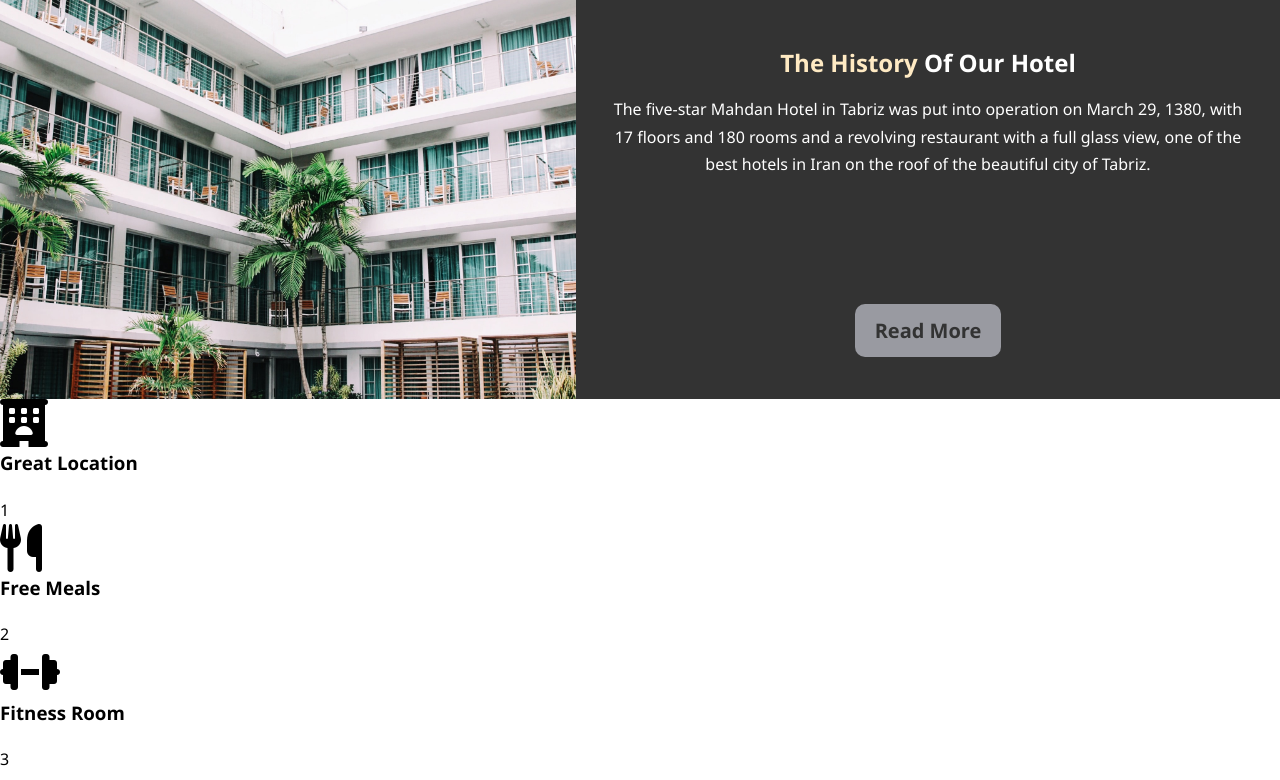
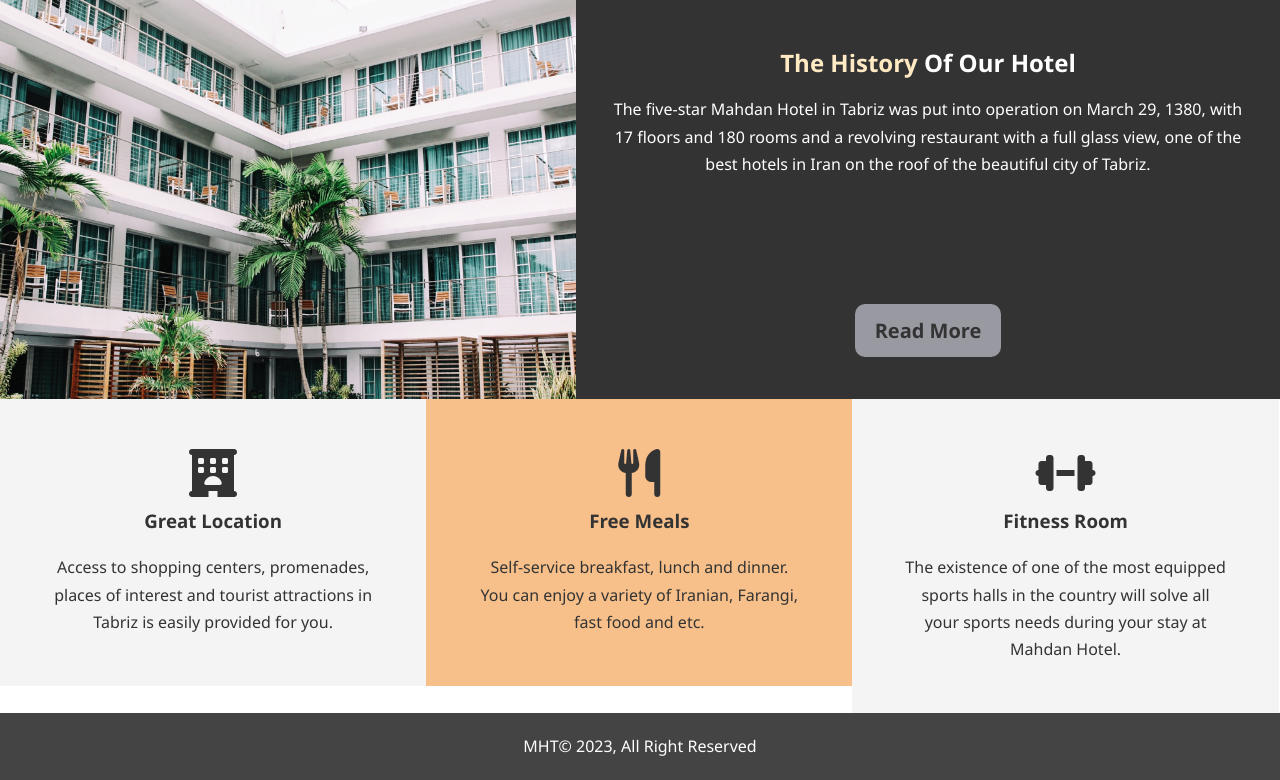
Before and after one commit to NGR41-git/NGR41-git.github.io, a PHP site: page / in a window 1280 px wide. Shown: the part 1088-1868 px from the top of the page. Run offline with PHP 8.4, Linux system fonts and the light colour scheme.

Commit message:
sync commit

```diff
--- a/project/Hotel/css/style.css
+++ b/project/Hotel/css/style.css
@@ -59,6 +59,7 @@
 .btn-light{
     background: #999AA1;
     color:#333;
+
 }
 
 .bg-dark{
@@ -70,9 +71,12 @@
     color: #333;
 }
 .bg-primary{
-    background:#f4f4f4;
-    color: #FFEAC3;
-;
+    background:#f7c08a;
+    color: #333;
+
+}
+.clr{
+    clear:left;
 }
 /* Navbar */
 #navbar {
@@ -148,3 +152,20 @@
 #home-info .info-content p{
     padding-bottom:1px;
 }
+/* Features */
+.box {
+    float: left;
+    width: 33.3%;
+    padding: 50px;
+    text-align: center;
+}
+.box i{
+    margin-bottom: 10px;
+}
+/* Footer */
+#main-footer{
+    text-align: center;
+    background: #444;
+    color: #fff;
+    padding: 20px;
+}
--- a/project/Hotel/index.html
+++ b/project/Hotel/index.html
@@ -1,15 +1,14 @@
 <!DOCTYPE html>
 <html lang="en">
-
   <head>
     <meta charset="UTF-8" />
     <meta http-equiv="X-UA-Compatible" content="IE=edge" />
     <meta name="viewport" content="width=device-width, initial-scale=1.0" />
-  <meta name="description" content="welcome to the extraordinary hotel in Tabriz" />
+    <meta
+      name="description"
+      content="welcome to the extraordinary hotel in Tabriz"
+    />
     <meta namme="keyword" content="hotel,Tabriz hotel,IRAN hotel" />
-
-
-
 
     <link rel="stylesheet" href="css/style.css" />
     <link rel="stylesheet" href="css/all.css" />
@@ -54,23 +53,34 @@
     </section>
 
     <section id="features">
-    <div class="box">
+      <div class="box bg-light">
         <i class="fa-solid fa-hotel fa-3x"></i>
         <h3>Great Location</h3>
-      <p>1</p>
+        <p>
+          Access to shopping centers, promenades, places of interest and tourist
+          attractions in Tabriz is easily provided for you.
+        </p>
       </div>
-
-    <div class="box">
+      <div class="box bg-primary">
         <i class="fa-solid fa-utensils fa-3x"></i>
         <h3>Free Meals</h3>
-      <p>2</p>
+        <p>
+          Self-service breakfast, lunch and dinner. You can enjoy a variety of
+          Iranian, Farangi, fast food and etc.
+        </p>
       </div>
-    <div class="box">
+      <div class="box bg-light">
         <i class="fa-solid fa-dumbbell fa-3x"></i>
         <h3>Fitness Room</h3>
-      <p>3</p>
+        <p>
+          The existence of one of the most equipped sports halls in the country
+          will solve all your sports needs during your stay at Mahdan Hotel.
+        </p>
       </div>
     </section>
+    <div class="clr"></div>
+    <footer id="main-footer">
+      <p>MHT&copy; 2023, All Right Reserved</p>
+    </footer>
   </body>
-
 </html>
```
Lines whose indentation alone changed are shown as unchanged.
